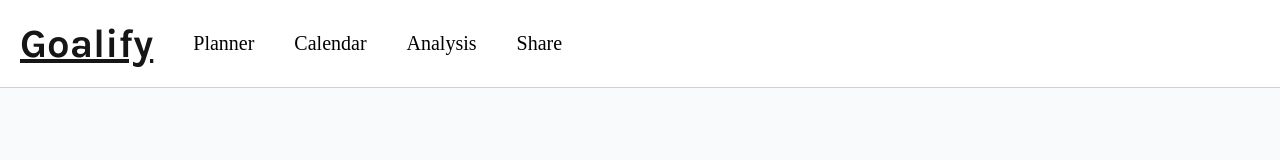
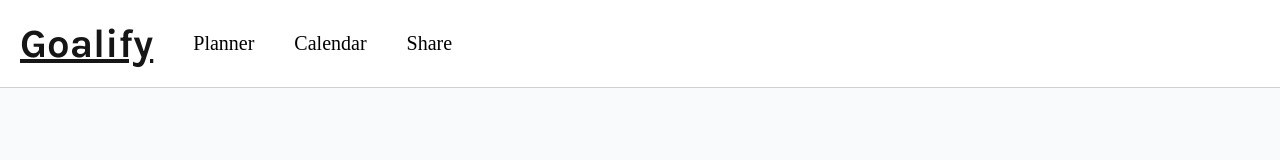
Before and after one commit to krish999777/goalify, a React (Vite) app: page / in a window 1280 px wide. Shown: the top 160 px of the page. Built offline with nearby package versions, Linux system fonts and the light colour scheme.

Commit message:
removed analysis page and all its route and navlinks

```diff
--- a/src/App.jsx
+++ b/src/App.jsx
@@ -3,7 +3,6 @@ import {BrowserRouter,Routes,Route} from 'react-router-dom'
 import Home from './Components/Home'
 import Navbar from './Components/Navbar'
 import Planner from './Components/Planner'
-import Analysis from './Components/Analysis'
 import Calender from './Components/Calender'
 import Share from './Components/Share'
 import Board from './Components/Board'
@@ -24,7 +23,6 @@ export default function(){
                     <Route path="/" element={<Home data={data} setData={setData}/>}/>
                     <Route path="/planner" element={<Planner data={data} setData={setData}/>}/>
                     <Route path="/calendar" element={<Calender data={data} setData={setData}/>}/>
-                    <Route path="/analysis" element={<Analysis data={data} setData={setData}/>}/>
                     <Route path="/share" element={<Share data={data} setData={setData}/>}/>
                     <Route path="/boards/:id" element={<Board data={data} setData={setData}/>}/>
                 </Routes>
--- a/src/Components/Analysis.jsx
+++ /dev/null
@@ -1,7 +0,0 @@
-import {} from 'react'
-import {} from 'react-router-dom'
-export default function(){
-    return(
-        <h1>Analysis page goes here</h1>
-    )
-}
--- a/src/Components/Navbar.jsx
+++ b/src/Components/Navbar.jsx
@@ -11,7 +11,6 @@ export default function(){
             <NavLink style={({isActive})=>isActive?activeStyle:{}} end to="/"><div className="logo">Goalify</div></NavLink>
             <NavLink style={({isActive})=>isActive?activeStyle:{}}to="/planner">Planner</NavLink>
             <NavLink style={({isActive})=>isActive?activeStyle:{}}to="/calendar">Calendar</NavLink>
-            <NavLink style={({isActive})=>isActive?activeStyle:{}}to="/analysis">Analysis</NavLink>
             <NavLink style={({isActive})=>isActive?activeStyle:{}}to="/share">Share</NavLink>
         </nav>
     )
```
